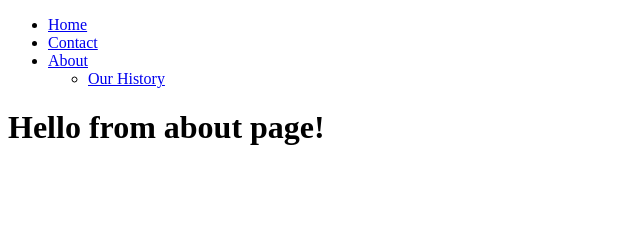
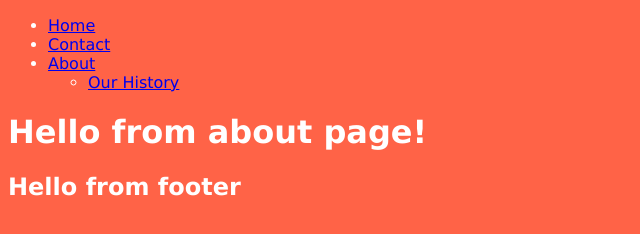
Before and after one commit to GabeValdivia/recetas-mexicanas, a Gatsby site: page /about in a window 1280 px wide. Shown: the whole page, without its empty margins (0-640 px from the left). Built offline with nearby package versions, Linux system fonts and the light colour scheme; Gatsby itself is replaced by a stand-in of ours.

Commit message:
Added css to layout

```diff
--- a/src/pages/about.js
+++ b/src/pages/about.js
@@ -1,13 +1,11 @@
 import React from 'react';
-import { Link } from 'gatsby';
-import Navbar from './components/Navbar';
+import Layout from './components/Layout';
 
 const about = () => {
 	return (
-		<div>
-			<Navbar />
+		<Layout>
 			<h1>Hello from about page!</h1>
-		</div>
+		</Layout>
 	);
 };
 
--- a/src/pages/components/Footer.js
+++ b/src/pages/components/Footer.js
@@ -0,0 +1,11 @@
+import React from 'react';
+
+const Footer = () => {
+	return (
+		<footer>
+			<h2>Hello from footer</h2>
+		</footer>
+	);
+};
+
+export default Footer;
--- a/src/pages/components/Layout.js
+++ b/src/pages/components/Layout.js
@@ -0,0 +1,18 @@
+import React from 'react'
+import Navbar from './Navbar'
+import Footer from './Footer'
+
+import './layout.css'
+
+const Layout = ({children}) => {
+
+	return (
+		<>
+			<Navbar />
+			{children}
+			<Footer />
+		</>
+	)
+}
+
+export default Layout
--- /dev/null
+++ b/src/pages/components/layout.css
@@ -0,0 +1,5 @@
+body {
+	font-family: Verdana, Geneva, Tahoma, sans-serif;
+	color: #fff;
+	background-color: tomato;
+}
```
Also changed, not shown: src/pages/404.js (+3 -5 lines), src/pages/company/history.js (+10 -12 lines), src/pages/contact.js (+3 -5 lines), src/pages/index.js (+4 -6 lines).
